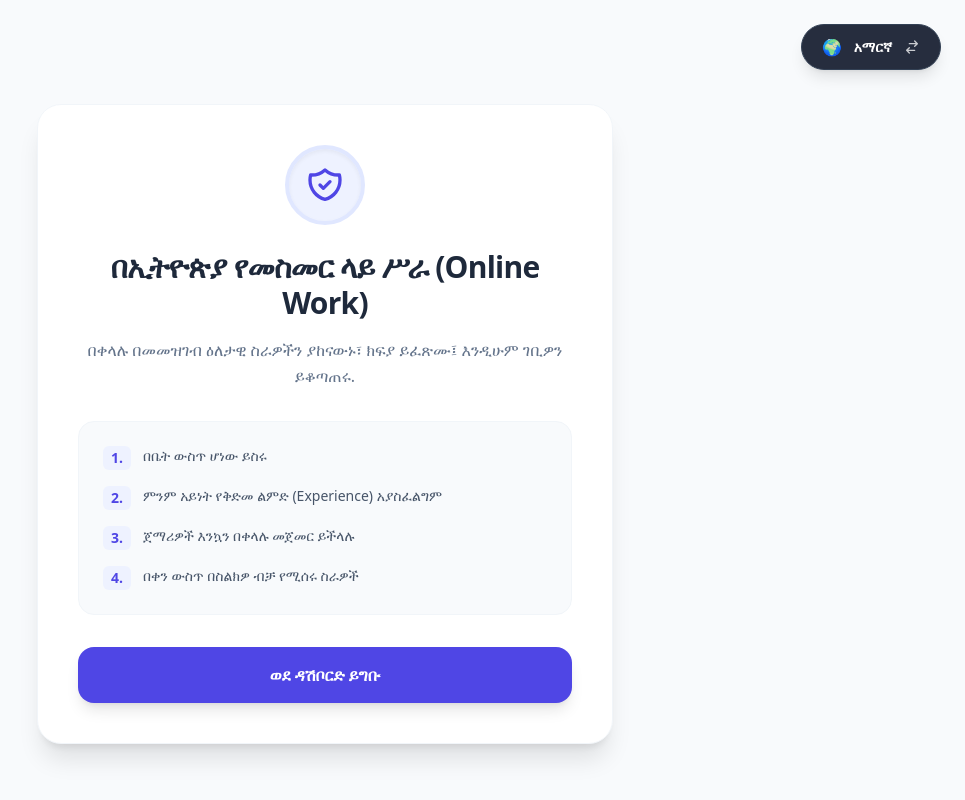
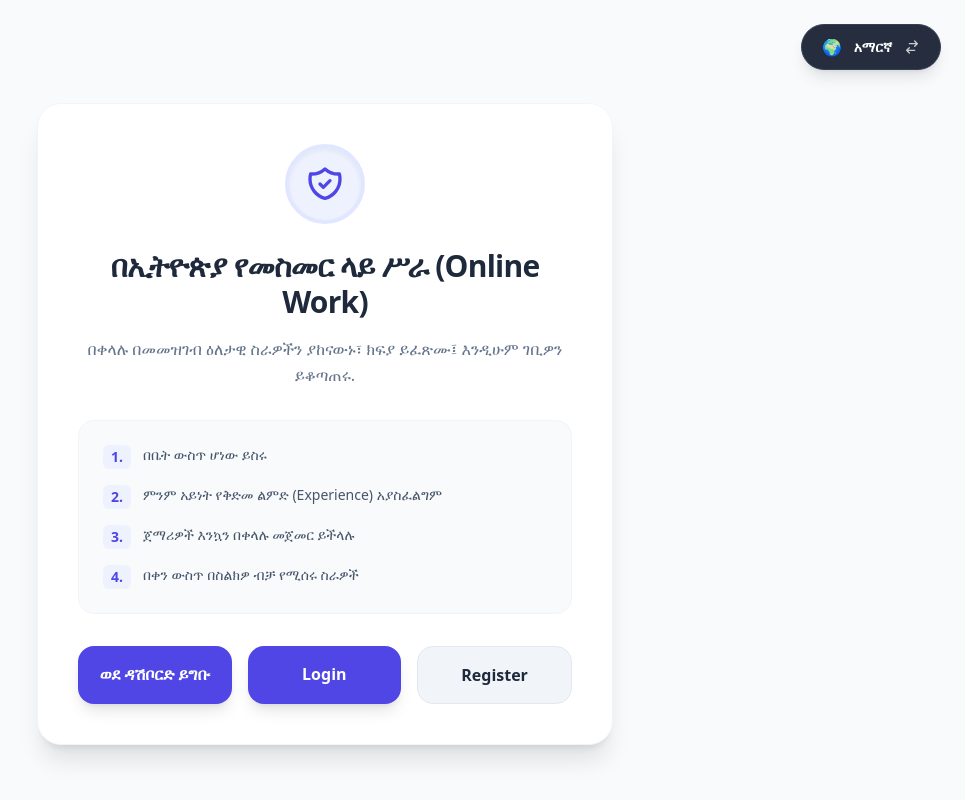
Before and after one commit to gedamuayana/my_shop, a Django app: page /en/ in a window 1280 px wide. Shown: the whole page, without its empty margins (315-1280 px from the left). Run offline with Django 5.2, Linux system fonts and the light colour scheme; a user stored in the database is signed in; some libraries are stand-ins or nearby versions.

Commit message:
Update homepage buttons to show login/register

```diff
--- a/templates/home.html
+++ b/templates/home.html
@@ -80,11 +80,10 @@
 
         <div class="flex flex-col sm:flex-row gap-4 justify-center w-full">
             {% if user.is_authenticated %}
-                <a href="{% url 'dashboard' %}" class="w-full py-4 bg-indigo-600 hover:bg-indigo-700 text-white font-extrabold rounded-2xl shadow-lg transition-all hover:shadow-indigo-300/50 hover:shadow-lg hover:scale-[1.02] duration-300">ወደ ዳሽቦርድ ይግቡ</a>
-            {% else %}
-                <a href="{% url 'login' %}" class="w-full py-4 bg-indigo-600 hover:bg-indigo-700 text-white font-extrabold rounded-2xl shadow-lg transition-all hover:shadow-indigo-300/50 hover:shadow-lg hover:scale-[1.02] duration-300">Login</a>
-                <a href="{% url 'register' %}" class="w-full py-4 bg-slate-100 hover:bg-slate-200 text-slate-800 font-extrabold rounded-2xl border border-slate-200 transition-all hover:shadow-md hover:scale-[1.02] duration-300">Register</a>
+                <a href="{% url 'dashboard' %}" class="w-full py-4 bg-indigo-600 hover:bg-indigo-700 text-white font-extrabold rounded-2xl shadow-lg transition-all hover:shadow-indigo-300/50 hover:shadow-lg hover:scale-[1.02] duration-300 text-center">ወደ ዳሽቦርድ ይግቡ</a>
             {% endif %}
+            <a href="{% url 'login' %}" class="w-full py-4 bg-indigo-600 hover:bg-indigo-700 text-white font-extrabold rounded-2xl shadow-lg transition-all hover:shadow-indigo-300/50 hover:shadow-lg hover:scale-[1.02] duration-300 text-center">Login</a>
+            <a href="{% url 'register' %}" class="w-full py-4 bg-slate-100 hover:bg-slate-200 text-slate-800 font-extrabold rounded-2xl border border-slate-200 transition-all hover:shadow-md hover:scale-[1.02] duration-300 text-center">Register</a>
         </div>
     </div>
 
```
